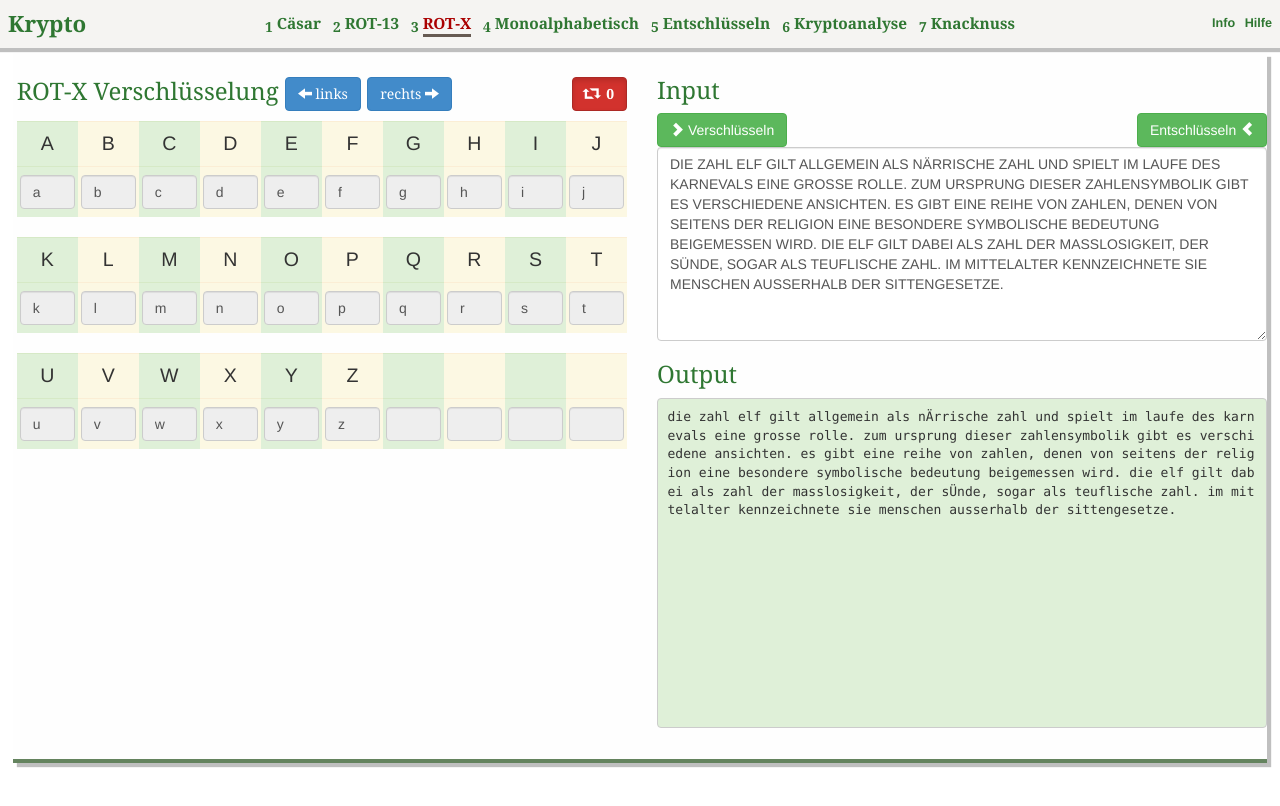
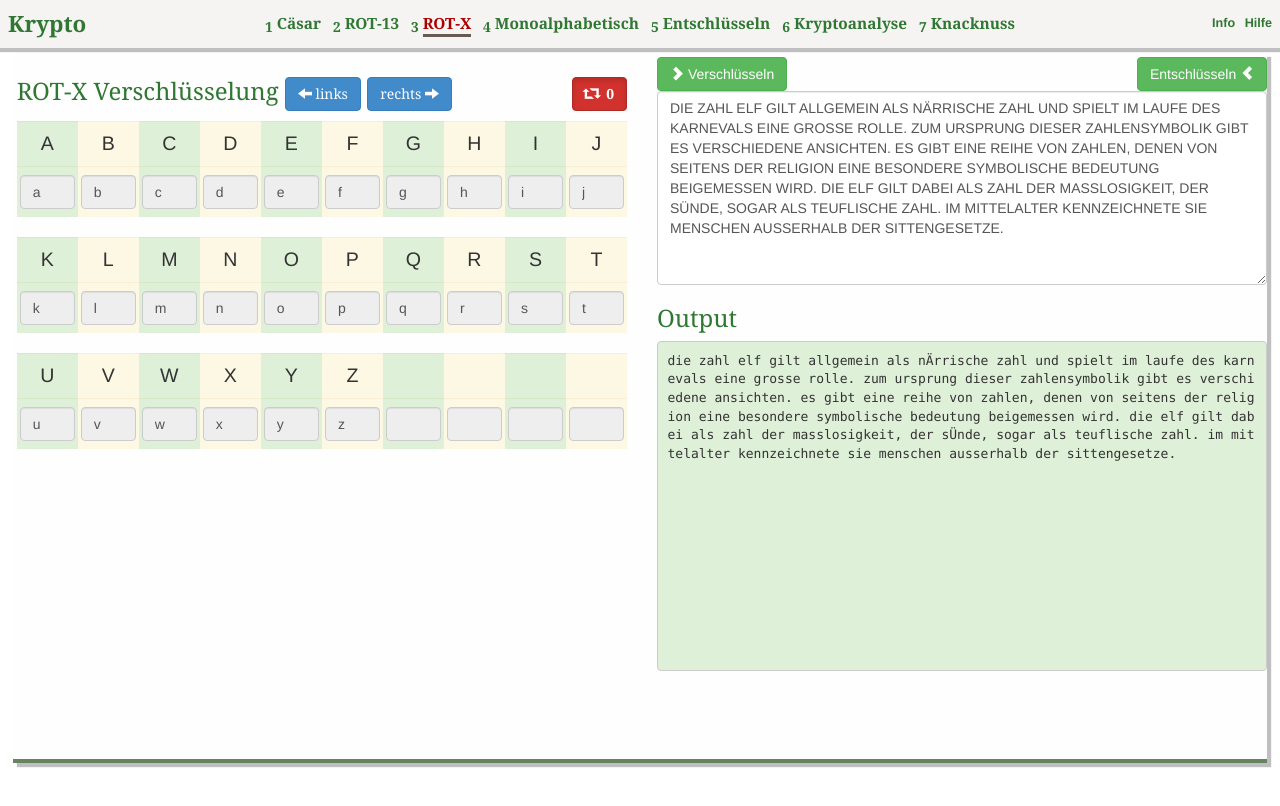
Before and after one commit to mgje/Crypto, a Jekyll site: the page built from exp3/index.html, in a window 1280 px wide. Shown: the top 806 px of the page. Built offline with Jekyll 4.4.1, drawn with Linux system fonts in a browser that asks for light colours; some web fonts are replaced.

Commit message:
column size test

```diff
--- a/exp3/index.html
+++ b/exp3/index.html
@@ -25,9 +25,6 @@ CSName: experiment.css
     <!-- colum rigth -->
     <div class="col-md-6 col-sm-5">
       <form class="form-search" action="#">
-
-
-      <h3>Input</h3>
       <!-- <div class="btn-group"> -->
       <button id = "btn_crypt" type="submit" name="buttonencrypt" class="btn btn-success" ><i class="glyphicon glyphicon-chevron-right"></i> Verschlüsseln</button>
       <!-- </div> -->
```
